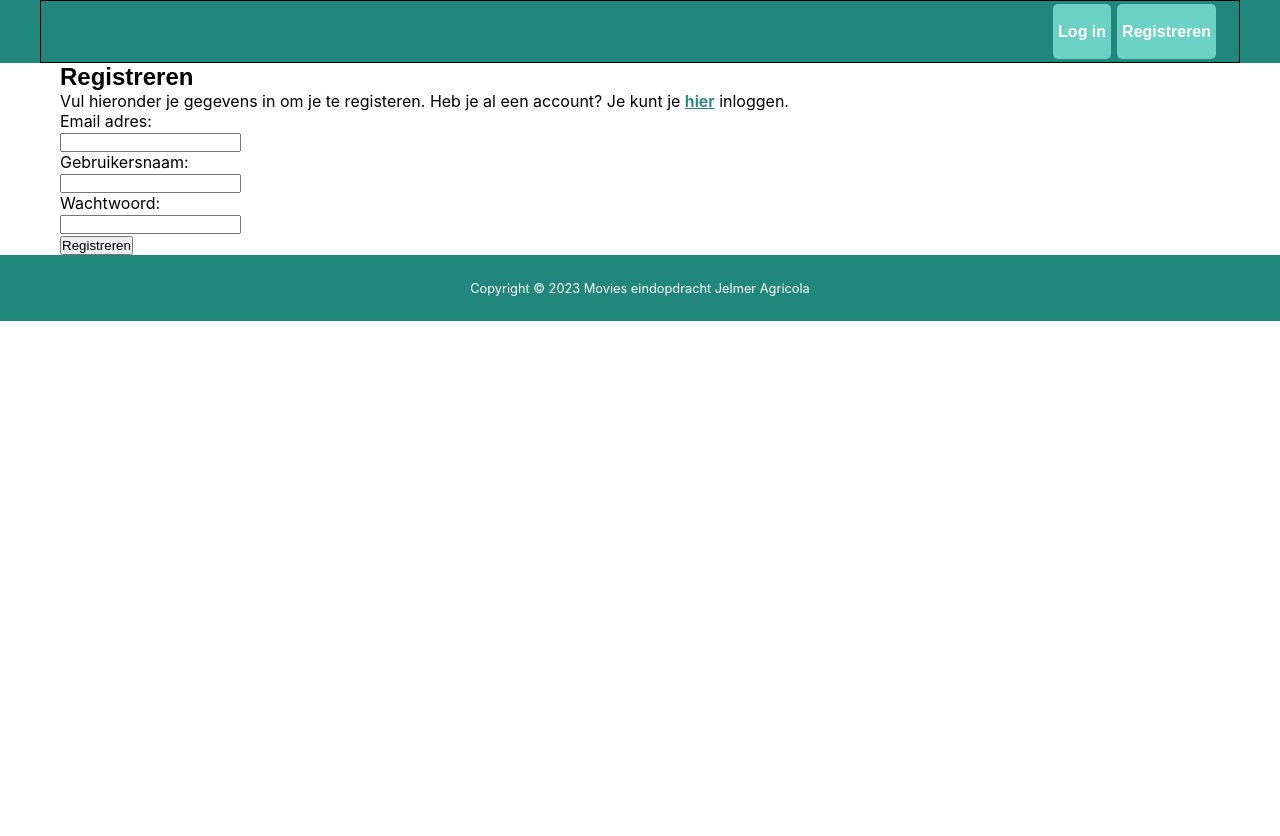
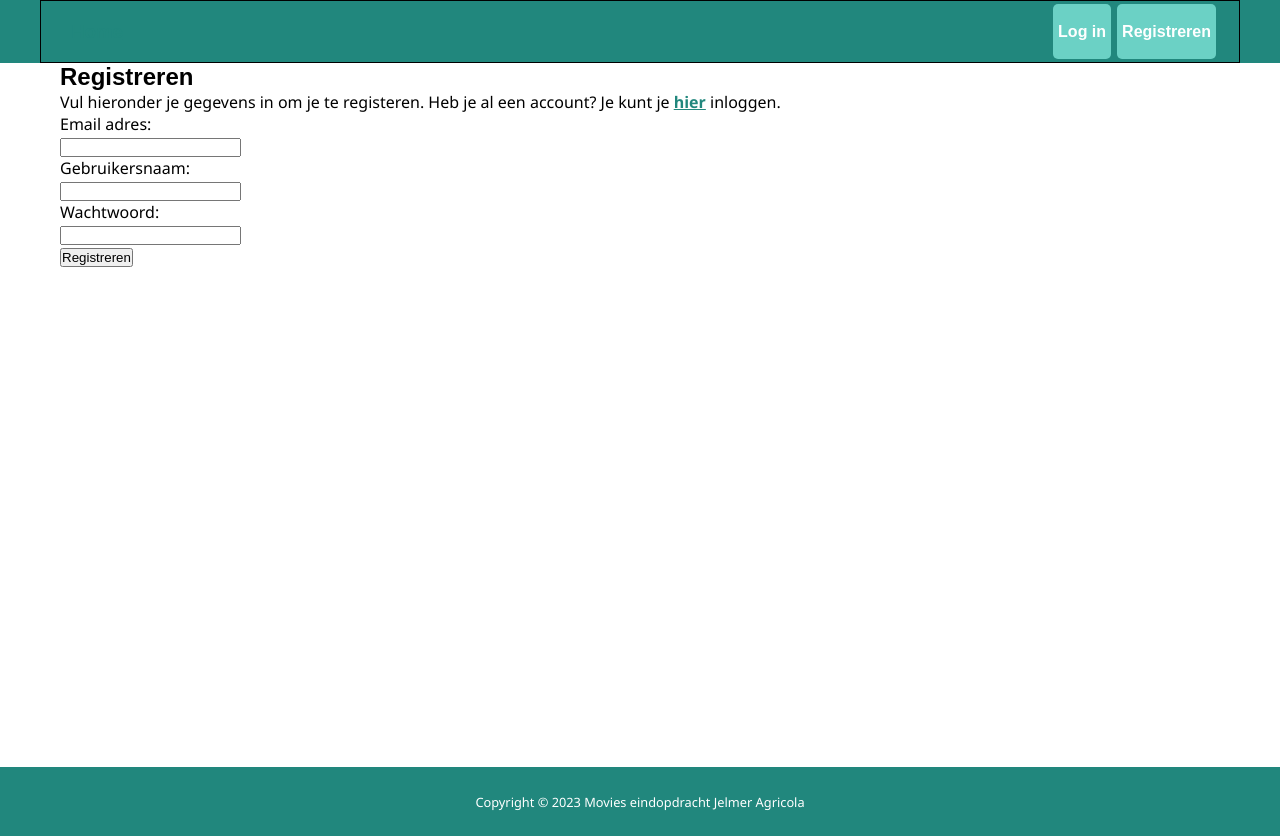
Before and after one commit to jelmer-agricola/final-assignment-frontend, a React (Create React App) app: page /signup in a window 1280 px wide. Before the commit the page ends 800 px from the top, so only its background shows below. Built offline with nearby package versions, Linux system fonts and the light colour scheme.

Commit message:
fix overlay issues / add styling button and overlay

```diff
--- a/src/App.css
+++ b/src/App.css
@@ -3,6 +3,9 @@
 .App {
     text-align: center;
 }
+
+
+
 
 :root {
     /*colors*/
@@ -40,6 +43,14 @@
     /*--secondary: hsla(353, 81%, 51%, 1);*/
     /*--secondary-light: hsla(71, 58%, 64%, 1);*/
 
+
+    /*--primary: hsla(145, 97%, 46%, 1);*/
+    /*--primary-light: hsla(87, 100%, 49%, 1);*/
+    /*--secondary: hsla(329, 100%, 43%, 1);*/
+    /*--tertiary:  hsla(45, 100%, 48%, 1);*/
+    /*--secondary-light: hsla(206, 100%, 49%, 1);*/
+
+
     /*--tertiary: hsla(0, 0%, 0%, 1);*/
     /*--primary: hsla(200, 15%, 43%, 1);*/
     /*--primary-light: hsla(53, 100%, 74%, 1);*/
@@ -47,28 +58,32 @@
     /*--secondary-light: hsla(151, 28%, 63%, 1);*/
 
     /*fonts*/
-    --header-fonts: 'Arial', sans-serif;
-    --body-fonts: '', sans-serif;
+    --header-fonts: 'Arial', 'Helvetica Neue', sans-serif;
+    --body-fonts: 'Segoe UI', 'Roboto', 'Oxygen',
+    'Ubuntu', 'Cantarell', 'Fira Sans', 'Droid Sans',
+    sans-serif;
+}
+
+::placeholder {
+    color: var(--white);
+    opacity: 0.5;
 }
 
 /* hier nog aan toe voegen  . container */
-@media (min-width: 768px) {
-    .container {
-        width: 750px;
-    }
-}
 
-@media (min-width: 992px) {
-    .container {
-        width: 970px;
-    }
-}
 
-@media (min-width: 1200px) {
-    .container {
-        width: 1170px;
-    }
-}
+/*@media (min-width: 992px) {*/
+/*    .inner-content-container {*/
+/*        width: 970px;*/
+/*    }*/
+/*}*/
+
+/*@media (min-width: 1200px) {*/
+/*    .inner-content-container {*/
+/*        width: 1170px;*/
+/*    }*/
+/*}*/
+
 *,
 *:before,
 *:after {
@@ -79,10 +94,11 @@
 }
 
 
-main{
+main {
     /*background-color: #f1faee;*/
     min-height: 88vh;
 }
+
 /*body {*/
 /*    font-family: var(--body-fonts);*/
 /*    font-weight: 300;*/
@@ -94,27 +110,25 @@ main{
 .filler-poster {
     width: 75px;
     height: 113px;
-    background-color: #dbdada;
+    background-color: var(--white);
     border-radius: 5px;
     margin-right: 15px;
     display: block;
     color: transparent;
+
 }
 
 body {
-    margin: 0;
-    padding: 0;
-    font-family: -apple-system, BlinkMacSystemFont, 'Segoe UI', 'Roboto', 'Oxygen',
-    'Ubuntu', 'Cantarell', 'Fira Sans', 'Droid Sans', 'Helvetica Neue',
-    sans-serif;
-    -webkit-font-smoothing: antialiased;
-    -moz-osx-font-smoothing: grayscale;
+    font-family: var(--body-fonts);
+    /*-webkit-font-smoothing: antialiased;*/
+    /*-moz-osx-font-smoothing: grayscale;*/
 }
-h1,h2,h3,h4,h5,h6{
+
+h1, h2, h3, h4, h5, h6 {
     font-family: var(--header-fonts);
 }
 
-h2{
+h2 {
     text-align: center;
 }
 
@@ -138,8 +152,8 @@ Hij mag krimpen als het scherm minder breed wordt, maar niet groeien als er meer
 /*shrink en grow nog uitzoeken*/
 .inner-content-container {
     flex-basis: 1200px;
-    /*flex-shrink: ;*/
-    /*flex-grow: ;*/
+    flex-shrink: 1;
+    flex-grow: 0;
     padding: 0 20px;
     display: flex;
     flex-direction: column;
@@ -147,6 +161,70 @@ Hij mag krimpen als het scherm minder breed wordt, maar niet groeien als er meer
 }
 
 
+@media screen and (max-device-width: 360px) {
+.username{
+    /*color: var(--primary);*/
+
+}
+}
+
+@media screen and  (max-width: 900px) {
+    .username{
+        color: var(--primary);
+
+    }
+}
+
+
+/* SCROLLBAR*/
+/* width */
+/*::-webkit-scrollbar {*/
+/*    width: 100px;*/
+/*}*/
+
+/*!* Track *!*/
+/*::-webkit-scrollbar-track {*/
+/*    background: #f1f1f1;*/
+/*}*/
+
+/*!* Handle *!*/
+/*::-webkit-scrollbar-thumb {*/
+/*    background: #888;*/
+/*}*/
+
+/*!* Handle on hover *!*/
+/*::-webkit-scrollbar-thumb:hover {*/
+/*    background: #555;*/
+/*}*/
+
+
+
+/*@media screen and  (min-height: 1400px) {*/
+
+/*!* SCROLLBAR*!*/
+/*!* width *!*/
+/*::-webkit-scrollbar {*/
+/*    width: 10px;*/
+/*}*/
+
+/*!* Track *!*/
+/*::-webkit-scrollbar-track {*/
+/*    background: #f1f1f1;*/
+/*}*/
+
+/*!* Handle *!*/
+/*::-webkit-scrollbar-thumb {*/
+/*    background: #888;*/
+/*}*/
+
+/*!* Handle on hover *!*/
+/*::-webkit-scrollbar-thumb:hover {*/
+/*    background: #555;*/
+/*}*/
+
+
+
+/*}*/
 
 /*.App {*/
 /*  text-align: center;*/
--- a/src/components/Button/Button.css
+++ b/src/components/Button/Button.css
@@ -55,7 +55,7 @@
     border-radius: 5px;
     font-size: 1rem;
     font-weight: 600;
-    color: #fff;
+    color: var(--white);
     background-color: var(--secondary);
     cursor: pointer;
     transition: 0.4s;
--- a/src/components/Button/Button.jsx
+++ b/src/components/Button/Button.jsx
@@ -1,6 +1,6 @@
 import React from "react";
 import {FontAwesomeIcon} from '@fortawesome/react-fontawesome';
-import {faHeart as Heart, faTimes as Times, faEyeSlash as EyeSlash} from "@fortawesome/free-solid-svg-icons";
+import {faHeart as Heart, faTimes as Times, faArrowLeft as EyeSlash} from "@fortawesome/free-solid-svg-icons";
 import './Button.css'
 import '../Watchlist/Watchlist.css'
 
--- a/src/components/Header/Header.css
+++ b/src/components/Header/Header.css
@@ -1,13 +1,10 @@
 header {
+    /*position: fixed;*/
+    /*top: 0;*/
+    /*left: 0;*/
+
     background-color: var(--primary);
     min-height: 7vh;
-
-}
-.username{
-    padding-left: 13vw;
-    display: flex;
-    flex-direction: column;
-    justify-content: center;
 
 }
 
@@ -21,19 +18,36 @@ nav {
 
 }
 
+nav a,
+nav a:visited,
+nav a:active {
+    color: white;
+
+
+}
 .navbar-items {
     /*background-color: purple;*/
     display: flex;
     flex-direction: row;
     justify-content: space-between;
+    align-items: center;
+    position: relative;
 }
 
-nav a,
-nav a:visited,
-nav a:active {
-    color: white;
+/* username nu in het midden*/
+/* z index geeft aan op welke laag je zit. de buttons en links zitten op een hogere z index zodat deze altijd klikbaar zijn.*/
+.username {
+    /*padding-left: 13vw;*/
+    /*display: block;*/
+    position: absolute;
 
+    text-align: center;
+    width: 100%;
+    z-index: 1;
 }
+    /*display: flex;*/
+    /*justify-content: center;*/
+
 
 .nav-list {
     /*background-color: yellowgreen;*/
@@ -41,6 +55,9 @@ nav a:active {
     display: flex;
     /*justify-content: flex-end;*/
     flex-direction: row;
+    z-index: 2;
+
+
     /*padding: 0 10px;*/
     /*display: flex;*/
     /*flex-direction: column;*/
@@ -51,11 +68,12 @@ nav a:active {
 }
 
 
-
 header .nav-links {
     padding: 0 10px;
     margin: 0;
     display: flex;
     flex-direction: row;
     align-items: center;
+    z-index: 2;
+
 }
--- a/src/components/SearchBar/SearchBar.css
+++ b/src/components/SearchBar/SearchBar.css
@@ -1,3 +1,3 @@
-img{
-    max-width: 200px;
-}
+/*img{*/
+/*    max-width: 200px;*/
+/*}*/
--- a/src/components/Watchlist/MediaTitleCard.jsx
+++ b/src/components/Watchlist/MediaTitleCard.jsx
@@ -10,7 +10,7 @@ const MediaTitleCard = ({mediaTitle, type}) => {
             <div className="overlay"></div>
             {/* Hieronder uitgecomment of je wel of niet een filler poster wil */}
             {/*{mediaTitle.poster_path ? (*/}
-                <img src={`https://image.tmdb.org/t/p/w200${mediaTitle.poster_path}`}
+                <img className="media-title-img" src={`https://image.tmdb.org/t/p/w200${mediaTitle.poster_path}`}
                      alt={`{title.title || title.name}`}
                 />
             {/*) : (*/}
--- a/src/components/Watchlist/ResultCard.jsx
+++ b/src/components/Watchlist/ResultCard.jsx
@@ -27,15 +27,17 @@ const ResultCard = ({mediaTitle}) => {
     // console.log(limitedOverview);
 
     return (
-        <div className="result-card">
+        <article className="result-card">
             <div className="poster-wrapper">
                 {mediaTitle.poster_path ? (
                     <img src={`https://image.tmdb.org/t/p/w200${mediaTitle.poster_path}`}
                          alt={`{title.title || title.name}`}
                     />
-                ) : (
+                )
+                    : (
                     <div className="filler-poster">Filler Poster</div>
-                )}
+                )
+                }
             </div>
 
             <div className="info">
@@ -80,7 +82,7 @@ const ResultCard = ({mediaTitle}) => {
                 </div>
             </div>
 
-        </div>
+        </article>
     );
 };
 
--- a/src/components/Watchlist/Watchlist.css
+++ b/src/components/Watchlist/Watchlist.css
@@ -37,9 +37,8 @@
 
 .result-card .poster-wrapper img,
 .filler-poster {
-    width: 75px;
-    height: 113px;
-    background-color: var(--white);
+    width: 125px;
+    background-color: var(--light-grey);
     border-radius: 5px;
     margin-right: 15px;
     display: block;
@@ -101,7 +100,7 @@
 /*}*/
 
 
-.media-title-page . heading{
+.media-title-page .heading{
     color: var(--primary-light);
     margin: 0;
 }
@@ -127,24 +126,31 @@
     display: block;
 }
 
-.media-title img {
+.media-title-img {
     width: 100%;
     display: block;
+    border-radius: 5px;
+    border: 1px solid lawngreen;
+
+
 }
 
-/*.media-title-card .overlay {*/
-/*    position: absolute;*/
-/*    top: 0;*/
-/*    left: 0;*/
-/*    width: 100%;*/
-/*    height: 100%;*/
-/*    border: 2px solid transparent;*/
-/*    transition: all 0.3s ease;*/
-/*}*/
+.media-title-card .overlay {
+    position: absolute;
+    top: 0;
+    left: 0;
+    width: 100%;
+    height: 100%;
+    border: 2px solid transparent;
+    transition: all 0.1s ease;
 
-/*.media-title-card:hover .overlay {*/
-/*    border: 3px solid var(--secondary);*/
-/*}*/
+}
+
+.media-title-card:hover .overlay {
+    width: 201px;
+    border: 4px solid var(--secondary);
+
+}
 
 
 
--- a/src/pages/Home/Home.jsx
+++ b/src/pages/Home/Home.jsx
@@ -23,6 +23,7 @@ function Home() {
             const result = await axios.get(
                 `https://api.themoviedb.org/3/search/multi?api_key=${process.env.REACT_APP_API_KEY}&language=en-US&page=1&include_adult=false&query=${e.target.value}`
             );
+// poging om oop person te zoeken te excluden hieronder
 
 //             const result = await axios.get(
 //                 `https://api.themoviedb.org/3/search/multi?api_key=${process.env.REACT_APP_API_KEY}&language=en-US&page=1&include_adult=false&query=${e.target.value}&media_type=movie,tv
--- a/src/pages/Login/Login.jsx
+++ b/src/pages/Login/Login.jsx
@@ -45,6 +45,7 @@ function Login() {
 
 
     return (
+        <main>
         <section className="outer-content-container">
             <div className="inner-content-container">
             <h1>Inloggen</h1>
@@ -77,6 +78,7 @@ function Login() {
             <p>Heb je nog geen account? <Link to="/signup">Registreer</Link> je dan eerst.</p>
             </div>
         </section>
+        </main>
     );
 
 }
--- a/src/pages/SignUp/SignUp.jsx
+++ b/src/pages/SignUp/SignUp.jsx
@@ -40,6 +40,7 @@ function SignUp() {
     }
 
     return(
+        <main>
         <section className="outer-content-container">
             <div className="inner-content-container">
             <h1>Registreren</h1>
@@ -79,7 +80,7 @@ function SignUp() {
             </form>
             </div>
         </section>
-
+        </main>
     );
 
 }
```
Also changed, not shown: src/todo.md (+1 -0 lines).
